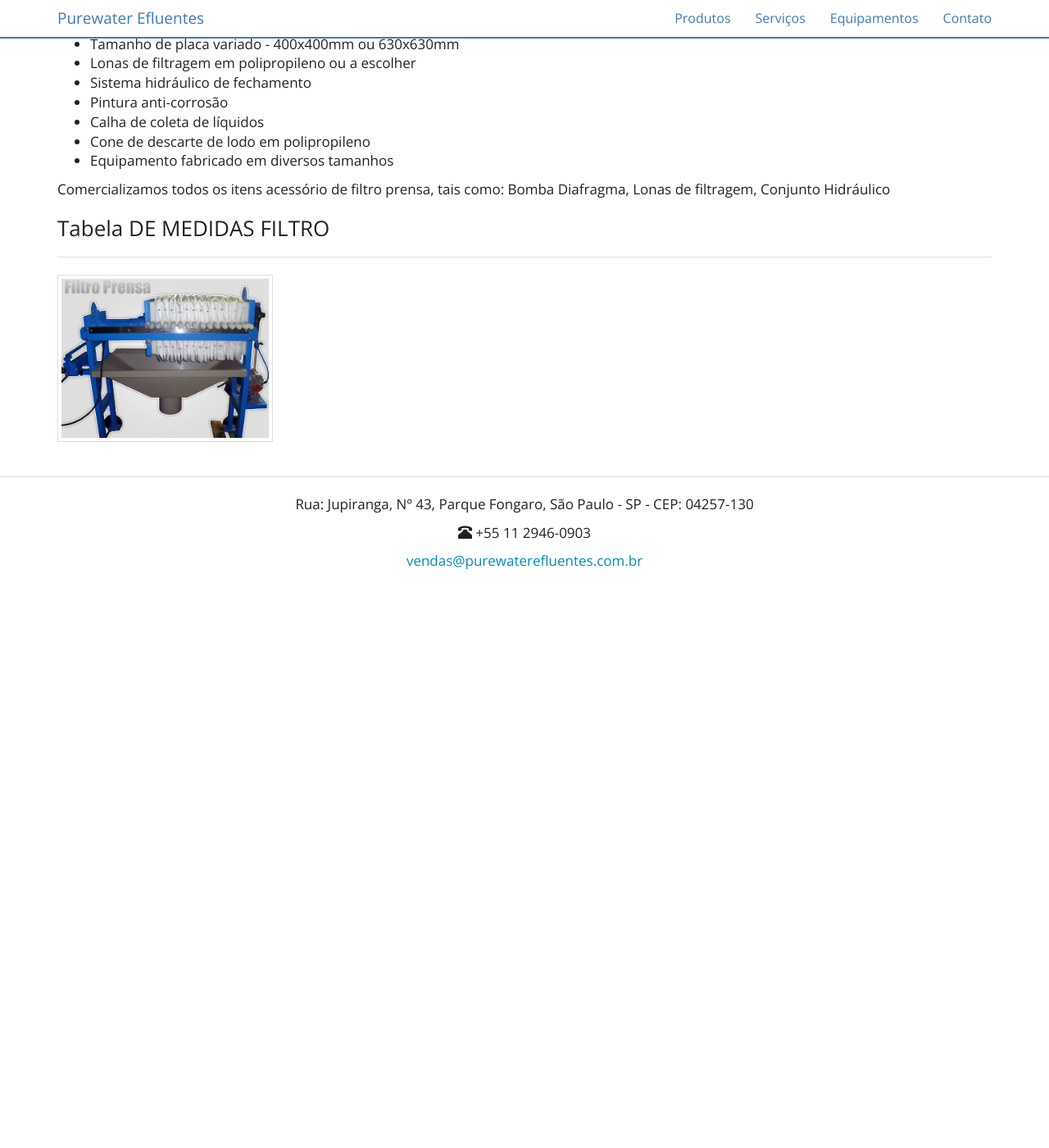
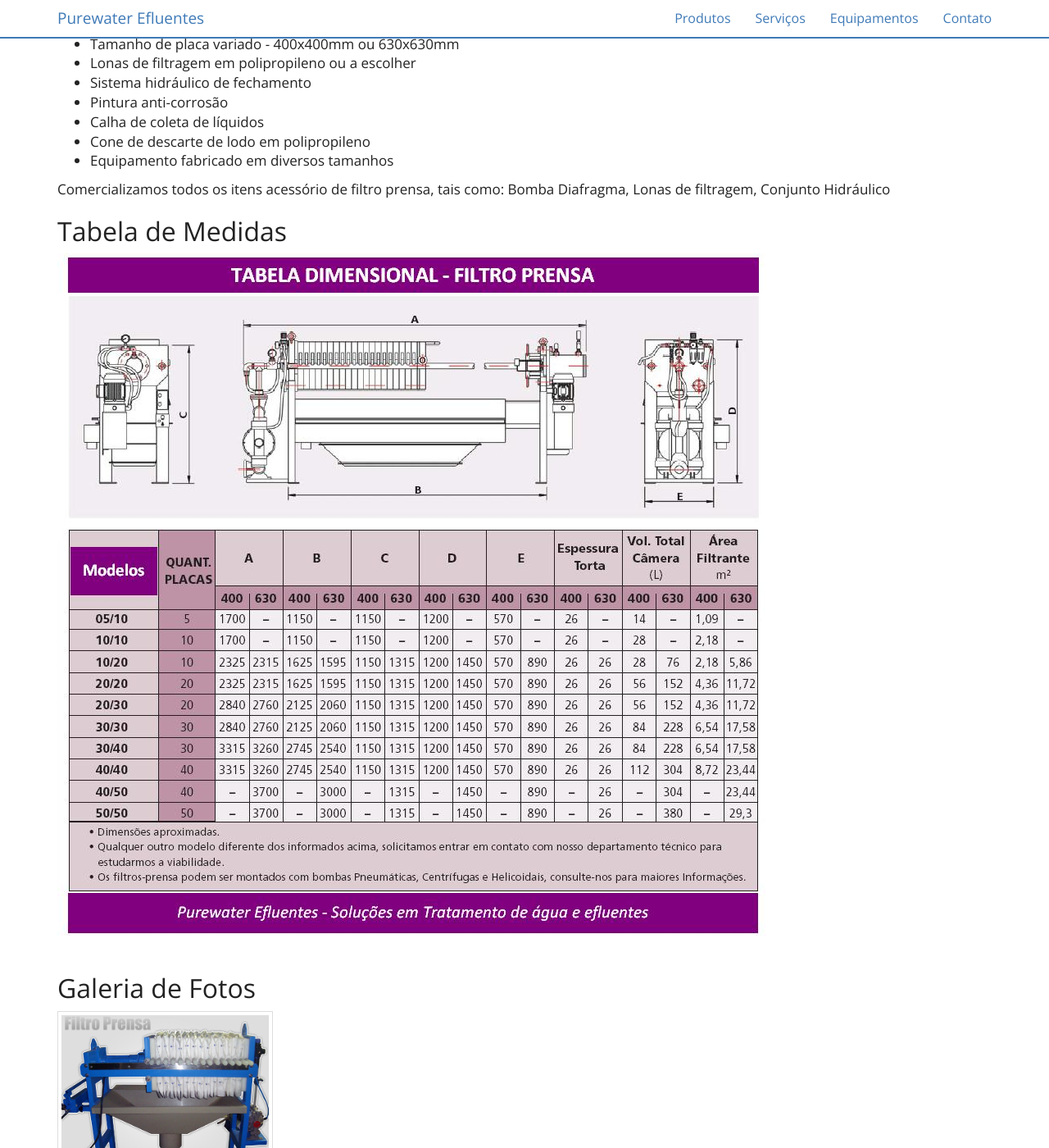
Before and after one commit to purewaterefluentes/purewaterefluentes.github.io, a Jekyll site: the page built from equipamentos/filtro-prensa.md, in a window 1280 px wide and 1400 px high, scrolled down 578 px. Shown: the whole window at 82% size. Built offline with Jekyll 4.4.1, drawn with Linux system fonts in a browser that asks for light colours; nearby versions of some CDN libraries; library files that are not in the unit come from our copies; before the commit the page ends 1284 px from its top, so only the background shows below that.

Commit message:
Adicionado tabela de medidas e filtro_prensa.md

```diff
--- a/equipamentos/filtro-prensa.md
+++ b/equipamentos/filtro-prensa.md
@@ -25,8 +25,11 @@ Com grande capacidade de filtragem e ótimos resultados na desidratação, poden
 
 Comercializamos todos os itens acessório de filtro prensa, tais como: Bomba Diafragma, Lonas de filtragem, Conjunto Hidráulico
 
-### Tabela DE MEDIDAS FILTRO
+## Tabela de Medidas
 
----
+<img src="../../website/images/Tabela dimensional filtro prensa Purewater.JPG" alt="Tabela de Medidas - Filtro Prensa">
+
+
+## Galeria de Fotos
 
 {% include purewater/equipamentos/galeria-filtro-prensa.html %}
```
